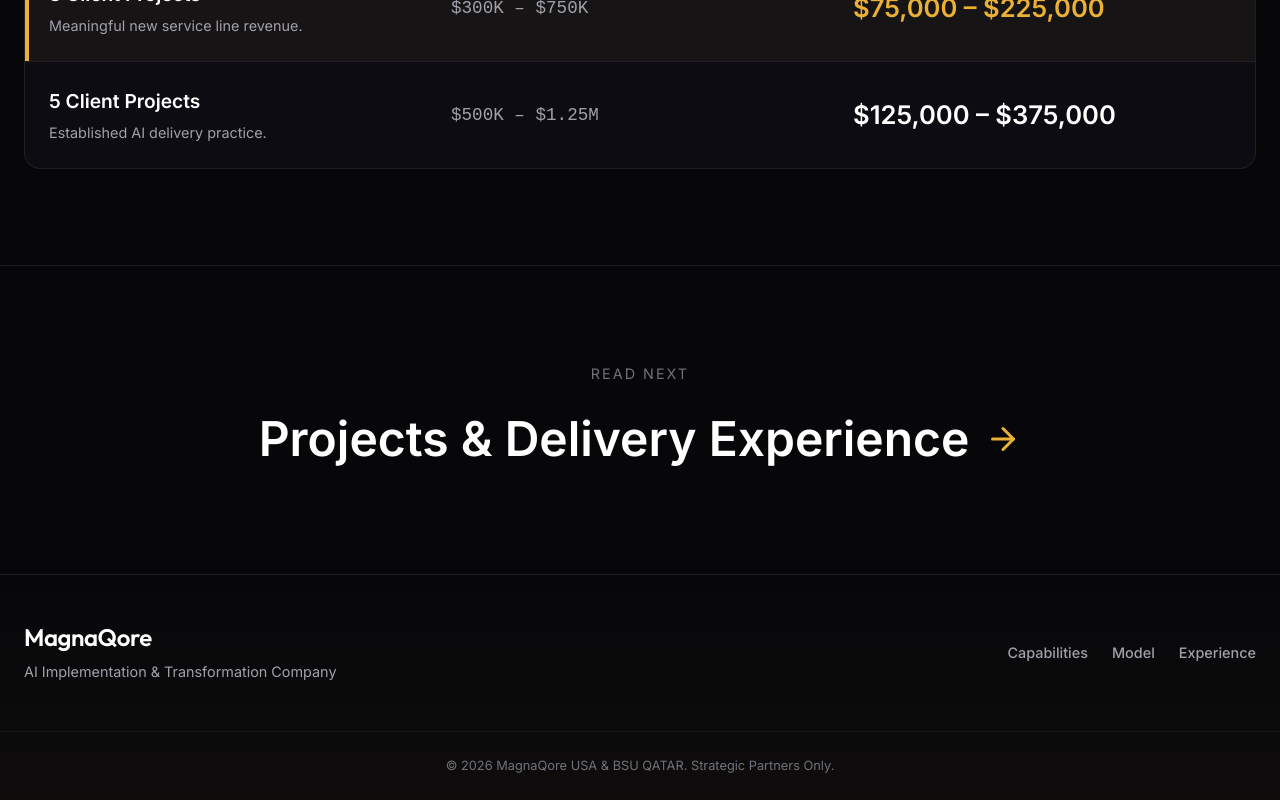
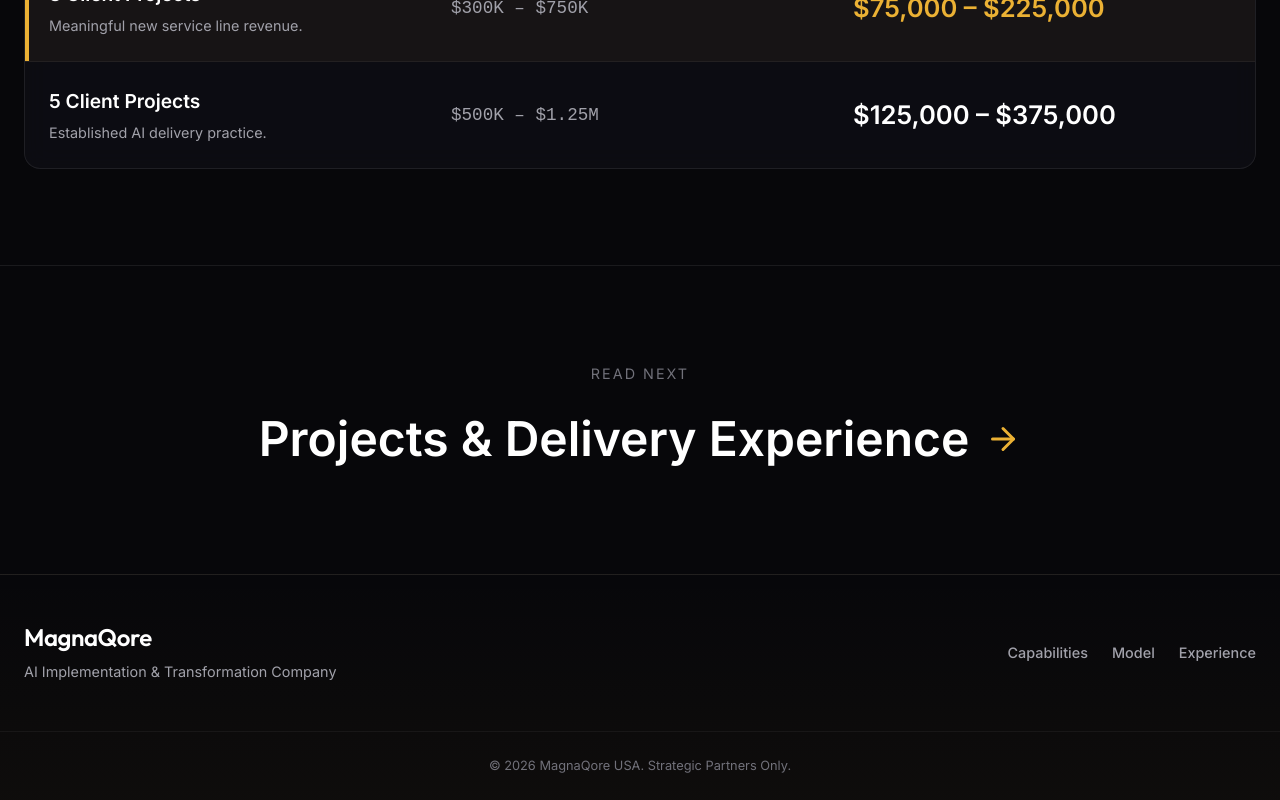
Before and after one commit to p0ebounty/magnaqore-lab, a React (Vite) app: page /partnership in a window 1280 px wide. Shown: the part 4173-4973 px from the top of the page. Built offline with nearby package versions, Linux system fonts and the light colour scheme.

Commit message:
remove BSU QATAR text

```diff
--- a/src/components/Layout.tsx
+++ b/src/components/Layout.tsx
@@ -105,7 +105,7 @@ export default function Layout({ children }: { children: React.ReactNode }) {
           </div>
         </div>
         <div className={`container ${styles.copyright}`}>
-          <p>© {new Date().getFullYear()} MagnaQore USA & BSU QATAR. Strategic Partners Only.</p>
+          <p>© {new Date().getFullYear()} MagnaQore USA. Strategic Partners Only.</p>
         </div>
       </footer>
     </div>
```
